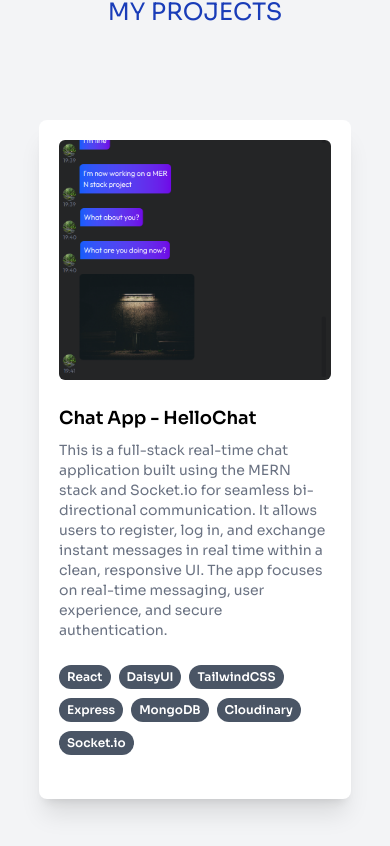
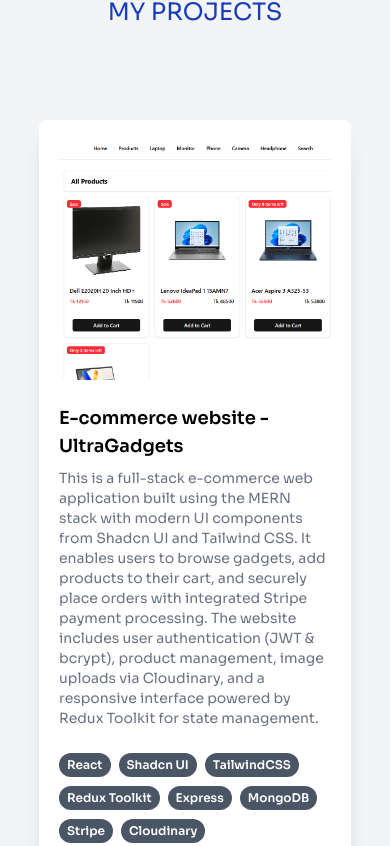
Before and after one commit to amlan564/portfolio-website, a Next.js app: page / in a window 390 px wide. Shown: the part 2558-3404 px from the top of the page. Built offline with nearby package versions, Linux system fonts and the light colour scheme.

Commit message:
animation added

```diff
--- a/app/components/Home/About/About.tsx
+++ b/app/components/Home/About/About.tsx
@@ -1,11 +1,20 @@
+"use client";
+
 import React from "react";
 import SectionHeading from "../Helper/SectionHeading";
 import { aboutInfo } from "@/data/data";
 import Image from "next/image";
+import { motion } from "motion/react";
 
 const About = () => {
   return (
-    <div className="pt-20 pb-20 bg-gray-50" id="about">
+    <motion.div
+      className="pt-20 pb-20 bg-gray-50"
+      id="about"
+      initial={{ opacity: 0, y: 100 }}
+      whileInView={{ opacity: 1, y: 0 }}
+      transition={{ duration: 0.5, delay: 0.4 }}
+    >
       {/* Section Heading */}
       <SectionHeading>About Me</SectionHeading>
       <div className="w-[60%] lg:w-[80%] xl:w-[60%] mx-auto grid grid-cols-1 lg:grid-cols-3 gap-20 items-center mt-20">
@@ -14,15 +23,21 @@ const About = () => {
             key={item.id}
             className="w-full flex flex-col items-center text-center h-full transition-all duration-500 ease-in-out hover:scale-110"
           >
-            <Image src={item.img} alt="" width={300} height={20} className="md:h-40 object-cover rounded-md mb-6"/>
-            <h2 className="text-md font-semibold mb-2">
-              {item.title}
-            </h2>
-            <p className="text-gray-500 text-sm leading-6">{item.description}</p>
+            <Image
+              src={item.img}
+              alt=""
+              width={300}
+              height={20}
+              className="md:h-40 object-cover rounded-md mb-6"
+            />
+            <h2 className="text-md font-semibold mb-2">{item.title}</h2>
+            <p className="text-gray-500 text-sm leading-6">
+              {item.description}
+            </p>
           </div>
         ))}
       </div>
-    </div>
+    </motion.div>
   );
 };
 
--- a/app/components/Home/Contact/ContactForm.tsx
+++ b/app/components/Home/Contact/ContactForm.tsx
@@ -3,6 +3,7 @@
 import React, { useState } from "react";
 import { IoIosSend } from "react-icons/io";
 import toast, { Toaster } from "react-hot-toast";
+import { motion } from "motion/react";
 
 type FormState = {
   name: string;
@@ -56,7 +57,12 @@ const ContactForm = () => {
   };
 
   return (
-    <div className="w-full">
+    <motion.div
+      className="w-full"
+      initial={{ x: -100, opacity: 0 }}
+      whileInView={{ x: 0, opacity: 1 }}
+      transition={{ duration: 0.5, delay: 0.4 }}
+    >
       <Toaster />
       <form onSubmit={handleSubmit} className="mt-8 block w-full">
         <div className="flex flex-col items-start gap-6">
@@ -93,7 +99,7 @@ const ContactForm = () => {
           </button>
         </div>
       </form>
-    </div>
+    </motion.div>
   );
 };
 
--- a/app/components/Home/Contact/ContactInfo.tsx
+++ b/app/components/Home/Contact/ContactInfo.tsx
@@ -1,11 +1,19 @@
+"use client";
+
 import Link from "next/link";
 import React from "react";
 import { FaPhone } from "react-icons/fa";
 import { MdEmail } from "react-icons/md";
+import { motion } from "motion/react";
 
 const ContactInfo = () => {
   return (
-    <div className="flex items-center xl:justify-center">
+    <motion.div
+      className="flex items-center xl:justify-center"
+      initial={{ x: 100, opacity: 0 }}
+      whileInView={{ x: 0, opacity: 1 }}
+      transition={{ duration: 0.5, delay: 0.4 }}
+    >
       <div className="">
         <Link
           href="tel:+8801794599197"
@@ -32,7 +40,7 @@ const ContactInfo = () => {
           </div>
         </Link>
       </div>
-    </div>
+    </motion.div>
   );
 };
 
--- a/app/components/Home/Hero/Hero.tsx
+++ b/app/components/Home/Hero/Hero.tsx
@@ -1,8 +1,11 @@
+"use client";
+
 import { baseInfo, socialLinks } from "@/data/data";
 import Image from "next/image";
 import Link from "next/link";
 import React from "react";
 import { MdDownload } from "react-icons/md";
+import { motion } from "motion/react";
 
 const Hero = () => {
   return (
@@ -10,7 +13,12 @@ const Hero = () => {
       <div className="flex flex-col justify-center w-4/7 md:w-3/4 lg:w-5/7 xl:w-4/7 h-full mx-auto">
         <div className="grid grid-cols-1 md:grid-cols-2 items-center gap-6 xl:gap-10">
           {/* text content */}
-          <div className="flex flex-col items-center md:items-start justify-center gap-2">
+          <motion.div
+            className="flex flex-col items-center md:items-start justify-center gap-2"
+            initial={{ x: -100, opacity: 0 }}
+            whileInView={{ x: 0, opacity: 1 }}
+            transition={{ duration: 0.5, delay: 0.4 }}
+          >
             <h1 className="text-2xl md:text-3xl lg:text-4xl font-semibold">
               Hi, I am {baseInfo.name}
             </h1>
@@ -22,7 +30,7 @@ const Hero = () => {
             </p>
             <button className="hidden font-semibold text-base transition-all duration-200 rounded-lg mt-10 text-white bg-blue-800 hover:bg-blue-900 md:flex cursor-pointer">
               <Link
-                href="https://drive.google.com/file/d/1YFywLLSjNcm3_qUNKordaA5YR_q_ksyN/view?usp=sharing"
+                href="https://drive.google.com/file/d/1yb2I-KSxv04MJYnEImfI9k8Rr_dgvciJ/view?usp=sharing"
                 target="_blank"
                 className="flex items-center space-x-2 md:px-6 md:py-2.5"
               >
@@ -30,9 +38,14 @@ const Hero = () => {
                 <MdDownload />
               </Link>
             </button>
-          </div>
+          </motion.div>
           {/* image content */}
-          <div className="flex flex-col items-center md:items-end justify-center md:justify-end mt-6 md:mt-0">
+          <motion.div
+            className="flex flex-col items-center md:items-end justify-center md:justify-end mt-6 md:mt-0"
+            initial={{ x: 100, opacity: 0 }}
+            whileInView={{ x: 0, opacity: 1 }}
+            transition={{ duration: 0.5, delay: 0.4 }}
+          >
             <div className="w-45 h-45 md:w-60 md:h-60 lg:w-70 lg:h-70 rounded-full overflow-hidden">
               <Image
                 src={baseInfo.profileImage}
@@ -51,7 +64,7 @@ const Hero = () => {
                 <MdDownload />
               </Link>
             </button>
-          </div>
+          </motion.div>
         </div>
       </div>
       {/* social icons */}
--- a/app/components/Home/Project/Project.tsx
+++ b/app/components/Home/Project/Project.tsx
@@ -6,10 +6,17 @@ import { projectData } from "@/data/data";
 import { IoEyeSharp } from "react-icons/io5";
 import { FaGithub } from "react-icons/fa";
 import Link from "next/link";
+import { motion } from "motion/react";
 
 const Project = () => {
   return (
-    <div className="pt-20 pb-20 bg-gray-100" id="projects">
+    <motion.div
+      className="pt-20 pb-20 bg-gray-100"
+      id="projects"
+      initial={{ opacity: 0, y: 100 }}
+      whileInView={{ opacity: 1, y: 0 }}
+      transition={{ duration: 0.5, delay: 0.4 }}
+    >
       <SectionHeading>My Projects</SectionHeading>
       <div className="w-[80%] xl:w-[70%] mx-auto mt-20 grid grid-cols-1 md:grid-cols-2 lg:grid-cols-3 gap-12 items-center">
         {projectData.map((project) => (
@@ -61,7 +68,7 @@ const Project = () => {
           </div>
         ))}
       </div>
-    </div>
+    </motion.div>
   );
 };
 
--- a/app/components/Home/Skills/Skills.tsx
+++ b/app/components/Home/Skills/Skills.tsx
@@ -1,11 +1,20 @@
+"use client";
+
 import React from "react";
 import SectionHeading from "../Helper/SectionHeading";
 import { skillsData } from "@/data/data";
 import Image from "next/image";
+import { motion } from "motion/react";
 
 const Skills = () => {
   return (
-    <div className="pt-20 pb-20 bg-gray-50" id="skills">
+    <motion.div
+      className="pt-20 pb-20 bg-gray-50"
+      id="skills"
+      initial={{ opacity: 0, y: 100 }}
+      whileInView={{ opacity: 1, y: 0 }}
+      transition={{ duration: 0.5, delay: 0.4 }}
+    >
       <SectionHeading>Skills</SectionHeading>
       <div className="mt-20 w-[80%] md:w-[60%] mx-auto grid grid-cols-3 lg:grid-cols-4 xl:grid-cols-5 gap-4 items-center">
         {skillsData.map((skill, index) => (
@@ -14,18 +23,13 @@ const Skills = () => {
             className="flex flex-col items-center justify-center p-4"
           >
             <div className="flex items-center justify-center w-16 h-16 mb-4 rounded-full">
-              <Image
-                src={skill.icon}
-                alt={skill.name}
-                width={30}
-                height={30}
-              />
+              <Image src={skill.icon} alt={skill.name} width={30} height={30} />
             </div>
             <h3 className="text-sm text-gray-500 text-center">{skill.name}</h3>
           </div>
         ))}
       </div>
-    </div>
+    </motion.div>
   );
 };
 
--- a/data/data.ts
+++ b/data/data.ts
@@ -57,6 +57,25 @@ export const projectCategories = [
 export const projectData = [
   {
     id: 1,
+    title: "E-commerce website - UltraGadgets",
+    description:
+      "This is a full-stack e-commerce web application built using the MERN stack with modern UI components from Shadcn UI and Tailwind CSS. It enables users to browse gadgets, add products to their cart, and securely place orders with integrated Stripe payment processing. The website includes user authentication (JWT & bcrypt), product management, image uploads via Cloudinary, and a responsive interface powered by Redux Toolkit for state management.",
+    image: "/images/ultra-gadgets.png",
+    tags: [
+      "React",
+      "Shadcn UI",
+      "TailwindCSS",
+      "Redux Toolkit",
+      "Express",
+      "MongoDB",
+      "Stripe",
+      "Cloudinary",
+    ],
+    github: "https://github.com/amlan564/e-commerce-mern",
+    live: "https://ultra-gadgets.vercel.app",
+  },
+  {
+    id: 2,
     title: "Chat App - HelloChat",
     description:
       "This is a full-stack real-time chat application built using the MERN stack and Socket.io for seamless bi-directional communication. It allows users to register, log in, and exchange instant messages in real time within a clean, responsive UI. The app focuses on real-time messaging, user experience, and secure authentication.",
@@ -74,7 +93,7 @@ export const projectData = [
     live: "https://hello-chat-one.vercel.app",
   },
   {
-    id: 2,
+    id: 3,
     title: "Blog Website - ThinkDrop",
     description:
       "This is a full-featured blog website developed using the MERN stack. The platform allows users to create, read, update, and delete (CRUD) blog posts with secure authentication and a user-friendly interface. It offers a modern, responsive design, rich text editing, and AI-powered blog creation using Google Gemini API.",
@@ -92,7 +111,7 @@ export const projectData = [
     live: "https://think-drop-ivory.vercel.app",
   },
   {
-    id: 3,
+    id: 4,
     title: "Book Rental",
     description:
       "A website built with ASP.NET allows user to log in as either admin or user. Once logged in as a user, individuals can search for books and request to rent them for either one month or six months. Admin, upon logging in, can add or manage book details, as well as view rental status to approve user requests.",
@@ -102,7 +121,7 @@ export const projectData = [
     live: "https://github.com/amlan564/Book-Rental",
   },
   {
-    id: 4,
+    id: 5,
     title: "AUST Learning Management",
     description:
       "An Android application based on our university that allows admin to add and manage teacher information. Teachers can post course materials, video lectures, assignments and class announcements. Students can search for course materials and video lectures to see and download.",
@@ -112,7 +131,7 @@ export const projectData = [
     live: "https://github.com/amlan564/AUST-Learning-Management",
   },
   {
-    id: 5,
+    id: 6,
     title: "Hotel Management System",
     description:
       "A Java based desktop application that allows you to log in as an admin or receptionist. As an admin, you can create and manage rooms, employees and drivers. As a receptionist, you can add new clients, access room information, all employee information, client information, manager information, manage client pickup service, search for available rooms, update room status and check out clients.",
--- a/package.json
+++ b/package.json
@@ -11,6 +11,7 @@
   "dependencies": {
     "@react-email/components": "^0.0.41",
     "@react-email/render": "^1.1.2",
+    "motion": "^12.23.22",
     "next": "15.3.1",
     "nodemailer": "^7.0.3",
     "react": "^19.0.0",
```
Also changed, not shown: public/images/ultra-gadgets.png (added), 1 other file (tests, documents, lock files or other folders).
